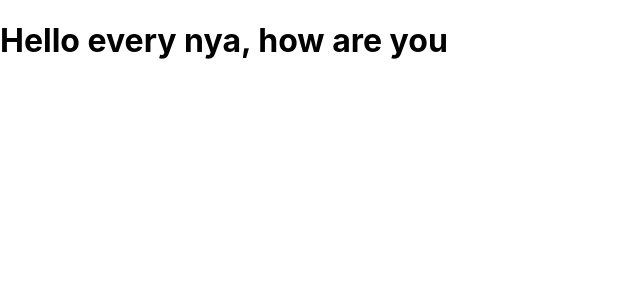
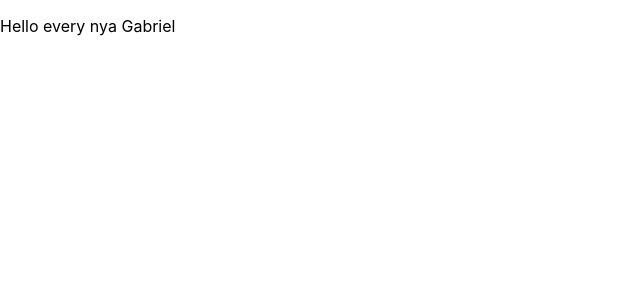
Before and after one commit to NGabrielHrz/firstwebappreact, a React (Create React App) app: page / in a window 1280 px wide. Shown: the top 300 px of the page, without its empty margins (0-640 px from the left). Built offline with nearby package versions, Linux system fonts and the light colour scheme.

Commit message:
Porps en practica(forma incorrecta de asignar un default value)

```diff
--- a/src/App.js
+++ b/src/App.js
@@ -1,13 +1,26 @@
 import "./App.css";
-import React, { Component } from "react";
 
-// const App = () => <h1>Hello every nyas</h1>;
+const nombres = ["Néstor", "Leslie", "Sophia", "Arianna", "Gabriel"];
 
-class App extends Component {
-  state = {};
-  render() {
-    return <h1>Hello every nya, how are you</h1>;
-  }
-}
+const Saludar = ({ nombres, idioma }) => {
+  console.log(idioma);
+  const saludo = idioma === "es" ? "Hola a todos" : "Hello every nya";
+  return (
+    <p>
+      {saludo} {nombres}
+    </p>
+  );
+};
 
+Saludar.defaultProps = {
+  idioma: "en",
+}; // Forma no recomendada para asignar valores por defecto a un prop
+
+const App = () => {
+  return (
+    <div>
+      <Saludar nombres="Gabriel" />
+    </div>
+  );
+};
 export default App;
```
